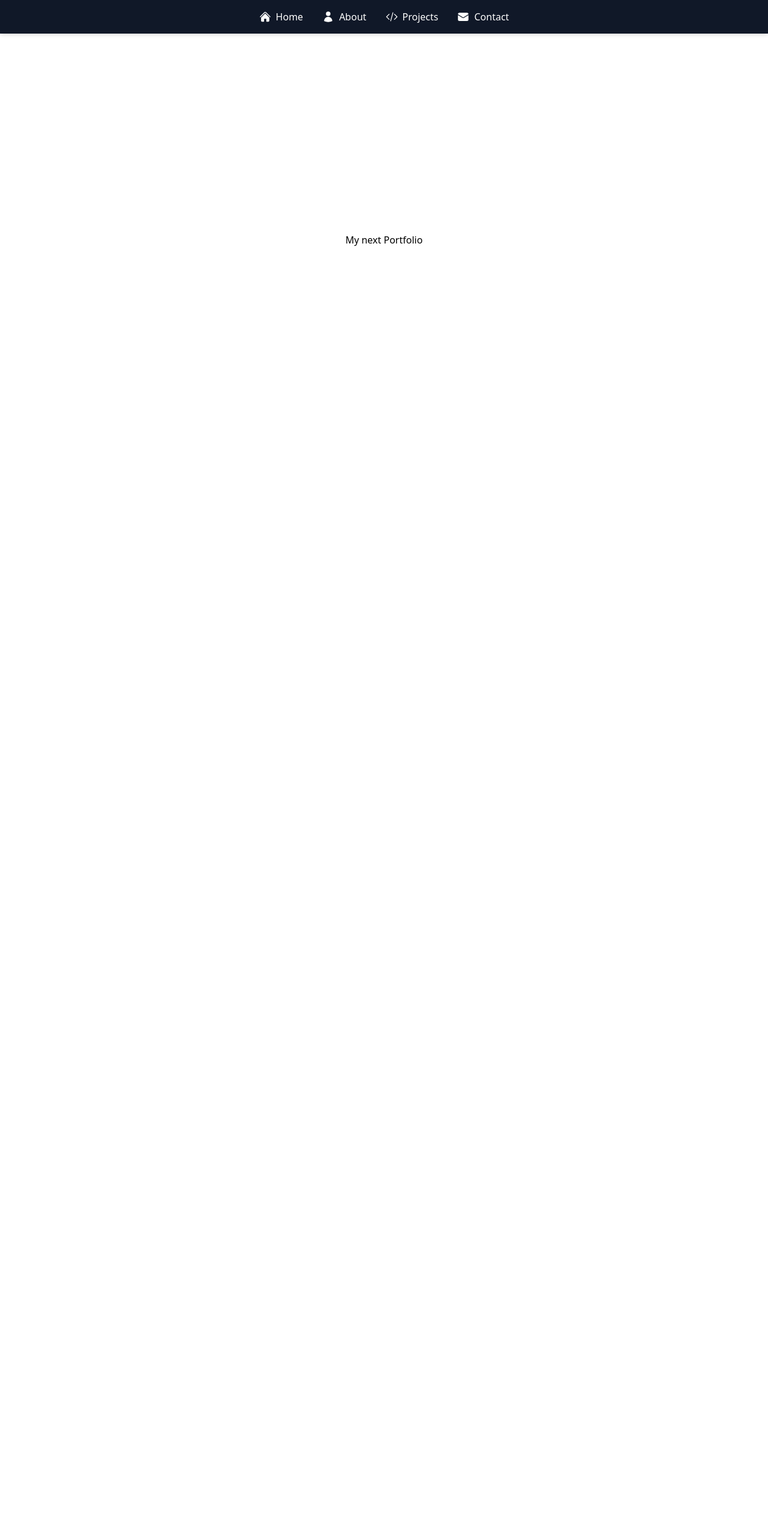
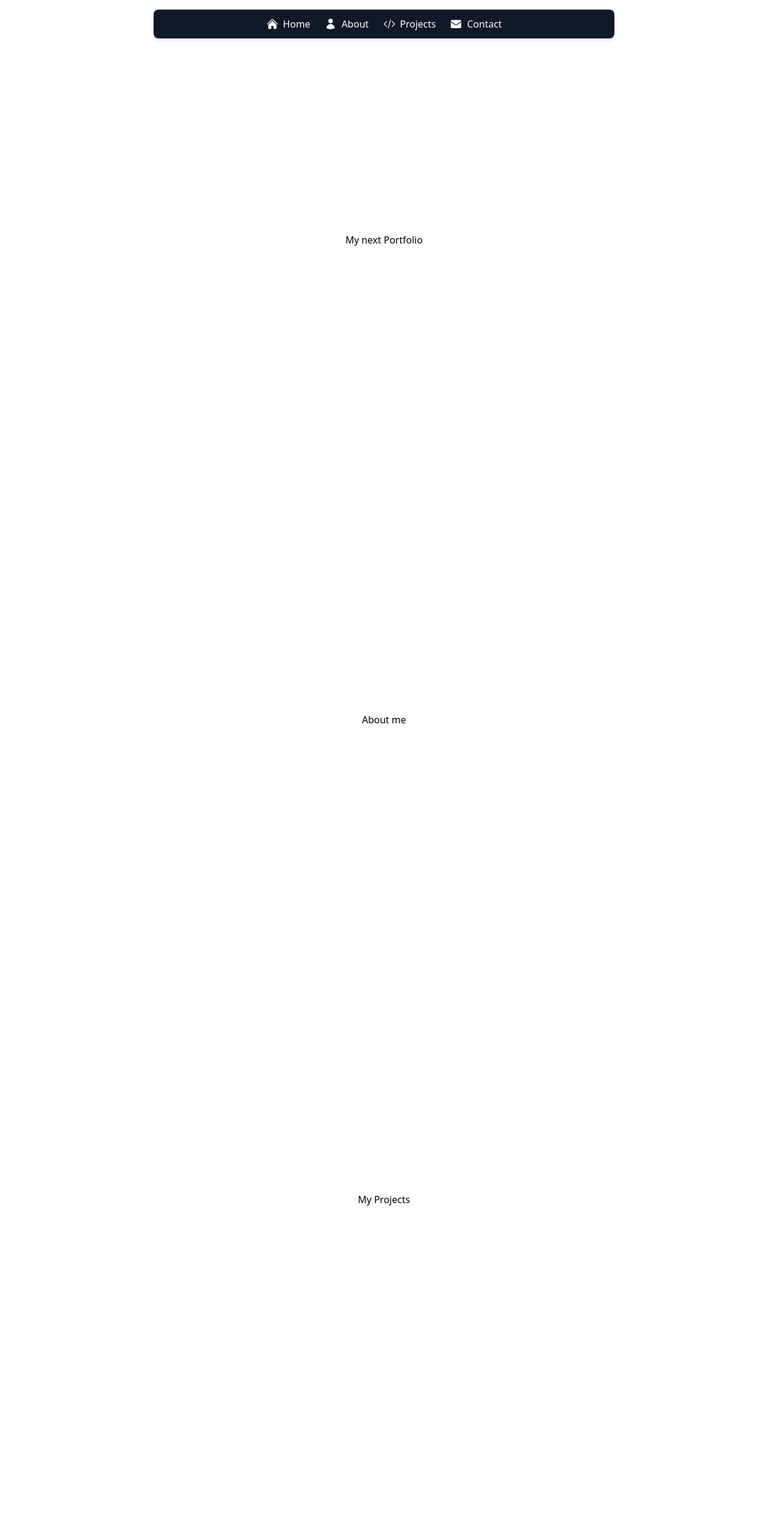
Before and after one commit to MOSOBELULU/Lulu_Portfolio, a Next.js app in the folder portfolio/: page / in a window 1280 px wide. Shown: the top 2566 px of the page at 60% size. Before the commit the page ends 800 px from the top, so only its background shows below. Built offline with nearby package versions, Linux system fonts and the light colour scheme.

Commit message:
working on components

```diff
--- /dev/null
+++ b/portfolio/app/components/About.js
@@ -0,0 +1,7 @@
+export default function About() {
+    return (
+      <h1 className="flex justify-center items-center h-screen" id="about">
+    About me
+      </h1>
+    );
+  }
--- /dev/null
+++ b/portfolio/app/components/Contact.js
@@ -0,0 +1,7 @@
+export default function Contact() {
+    return (
+      <h1 className="flex justify-center items-center h-screen" id="contact">
+        Contact me
+      </h1>
+    );
+  }
--- /dev/null
+++ b/portfolio/app/components/Projects.js
@@ -0,0 +1,7 @@
+export default function Projects() {
+    return (
+      <h1 className="flex justify-center items-center h-screen" id="projects">
+        My Projects
+      </h1>
+    );
+  }
--- a/portfolio/app/components/TopNav.js
+++ b/portfolio/app/components/TopNav.js
@@ -2,8 +2,8 @@ import { HomeIcon, UserIcon, CodeBracketIcon, EnvelopeIcon } from "@heroicons/re
 
 export default function TopNav() {
   return (
-    <header className="fixed top-0 w-full bg-gray-900 text-white shadow-md z-50">
-      <nav className="max-w-7xl mx-auto flex justify-center space-x-8 py-4">
+    <header className="fixed top-0 left-1/2 transform -translate-x-1/2 bg-gray-900 text-white shadow-md z-50 w-[80%] max-w-3xl rounded-lg mt-4">
+      <nav className="flex justify-center space-x-6 py-3">
         <a href="#home" className="flex items-center space-x-2 hover:text-gray-400">
           <HomeIcon className="w-5 h-5" />
           <span>Home</span>
--- a/portfolio/app/layout.js
+++ b/portfolio/app/layout.js
@@ -1,6 +1,10 @@
 import { Geist, Geist_Mono } from "next/font/google";
 import "./globals.css";
 import TopNav from "./components/TopNav";
+import About from "./components/About";
+import Projects from "./components/Projects";
+import Contact from "./components/Contact";
+
 
 
 const geistSans = Geist({
@@ -26,6 +30,7 @@ export default function RootLayout({ children }) {
       >
         <TopNav/>
         {children}
+
       </body>
     </html>
   );
--- a/portfolio/app/page.js
+++ b/portfolio/app/page.js
@@ -1,7 +1,16 @@
+import About from "./components/About";
+import Projects from "./components/Projects";
+import Contact from "./components/Contact";
+
 export default function Home() {
   return (
+    <>
     <h1 className="flex justify-center items-center h-screen">
       My next Portfolio
     </h1>
+     <About/>
+     <Projects/>
+     <Contact id='contact'/>
+    </>
   );
 }
```
